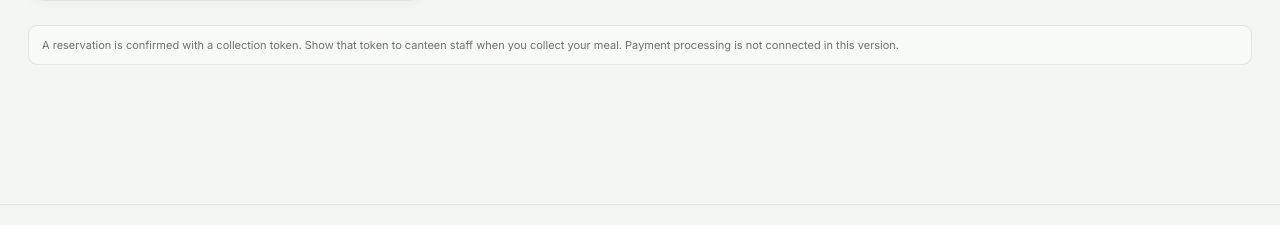
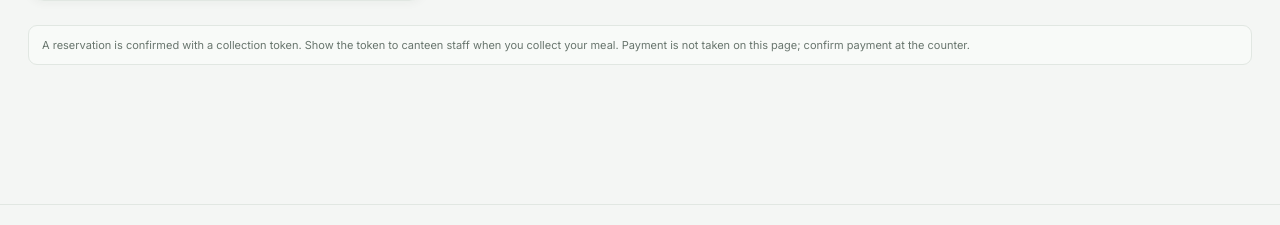
Before and after one commit to vyasy56-afk/ZeroPlate, a Flask app: template app/templates/marketplace.html in a window 1280 px wide. Shown: the part 535-760 px from the top of the page. Run offline with Flask 3, Linux system fonts and the light colour scheme; the template is opened without the code that fills it: most values are stand-ins (such as "Sample title", 1, 10 or a date in 2020); some libraries are stand-ins or nearby versions.

Commit message:
Clarify how customers complete payment when collecting a reserved meal

```diff
--- a/app/templates/marketplace.html
+++ b/app/templates/marketplace.html
@@ -61,6 +61,6 @@
     </section>
     {% endif %}
 
-    <p class="helper-note">A reservation is confirmed with a collection token. Show that token to canteen staff when you collect your meal. Payment processing is not connected in this version.</p>
+    <p class="helper-note">A reservation is confirmed with a collection token. Show the token to canteen staff when you collect your meal. Payment is not taken on this page; confirm payment at the counter.</p>
 </div>
 {% endblock %}
```
